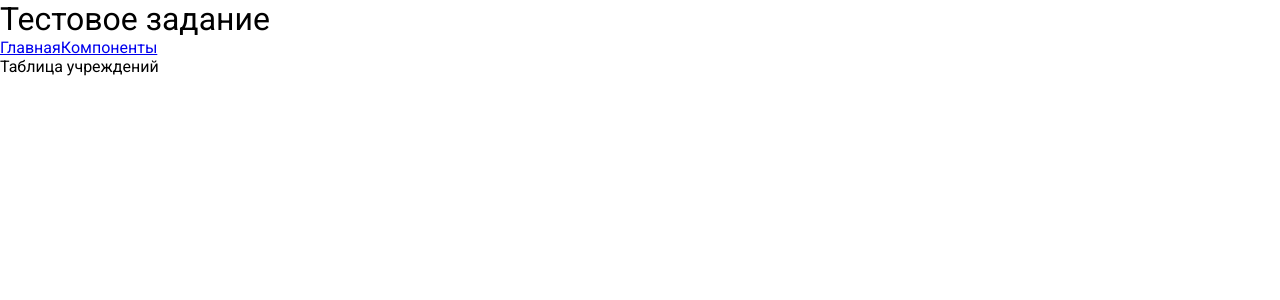
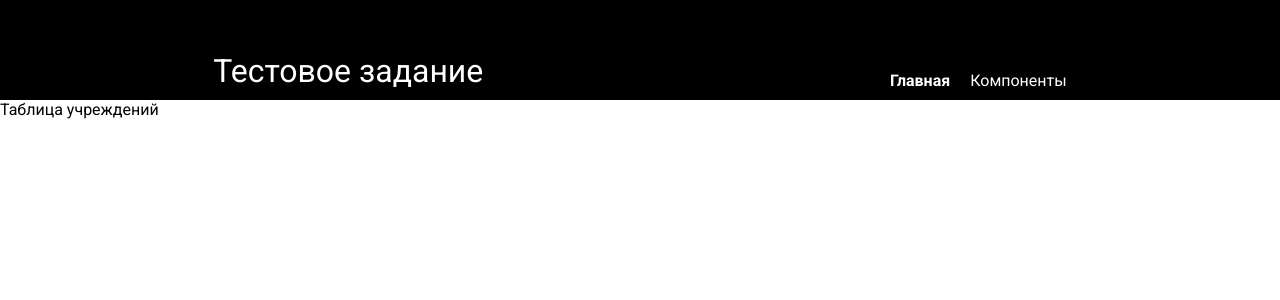
Before and after one commit to Hire-Hoffee/Schools-Table, a Vue app: page / in a window 1280 px wide. Shown: the top 300 px of the page. Built offline with nearby package versions, Linux system fonts and the light colour scheme.

Commit message:
header component

```diff
--- a/src/App.vue
+++ b/src/App.vue
@@ -1,16 +1,10 @@
 <script setup lang="ts">
-import { RouterView, RouterLink } from 'vue-router'
+import { RouterView } from 'vue-router'
+import AppHeader from '@/components/AppHeader.vue'
 </script>
 
 <template>
-  <header>
-    <h1>Тестовое задание</h1>
-    <nav>
-      <RouterLink to="/">Главная</RouterLink>
-      <RouterLink to="/uikit">Компоненты</RouterLink>
-    </nav>
-  </header>
-
+  <AppHeader />
   <RouterView />
 </template>
 
--- /dev/null
+++ b/src/components/AppHeader.vue
@@ -0,0 +1,44 @@
+<script setup lang="ts">
+import { RouterLink } from 'vue-router'
+</script>
+
+<template>
+  <header>
+    <h1>Тестовое задание</h1>
+    <nav>
+      <RouterLink to="/">Главная</RouterLink>
+      <RouterLink to="/uikit">Компоненты</RouterLink>
+    </nav>
+  </header>
+</template>
+
+<style scoped lang="scss">
+header {
+  background-color: #000;
+  height: 100px;
+  color: #fff;
+  padding: 10px;
+  display: flex;
+  justify-content: space-around;
+  align-items: flex-end;
+
+  nav {
+    display: flex;
+    gap: 20px;
+
+    a {
+      text-decoration: none;
+      color: #fff;
+      transition: 0.2s;
+    }
+    a:hover {
+      opacity: 0.8;
+      transition: 0.2s;
+    }
+
+    .router-link-active {
+      font-weight: bold;
+    }
+  }
+}
+</style>
```
